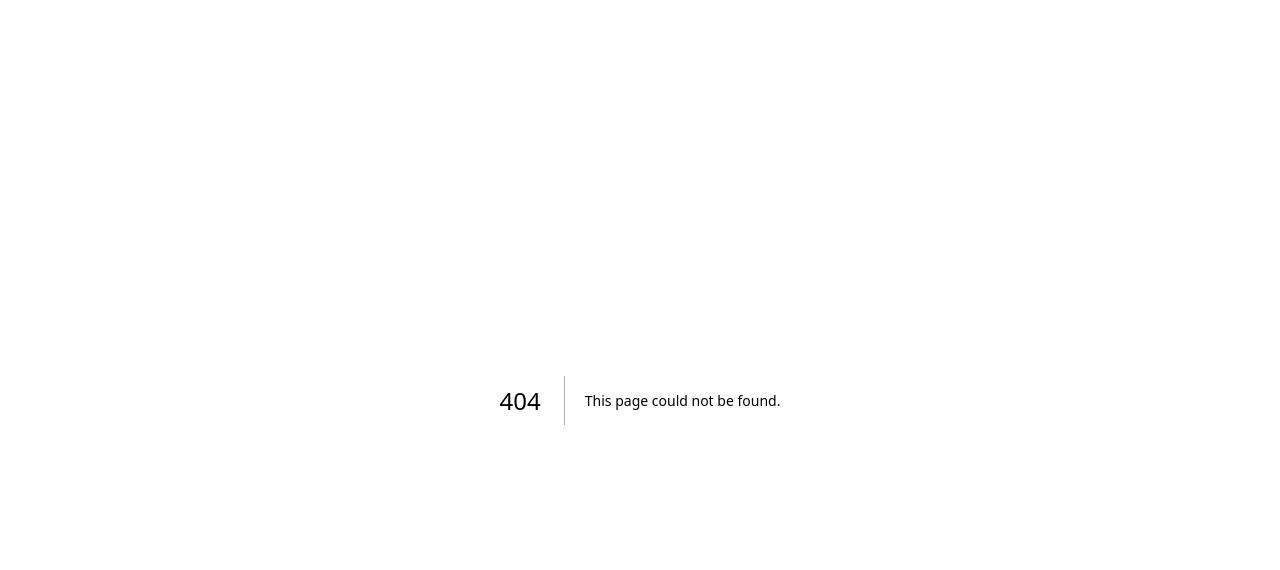
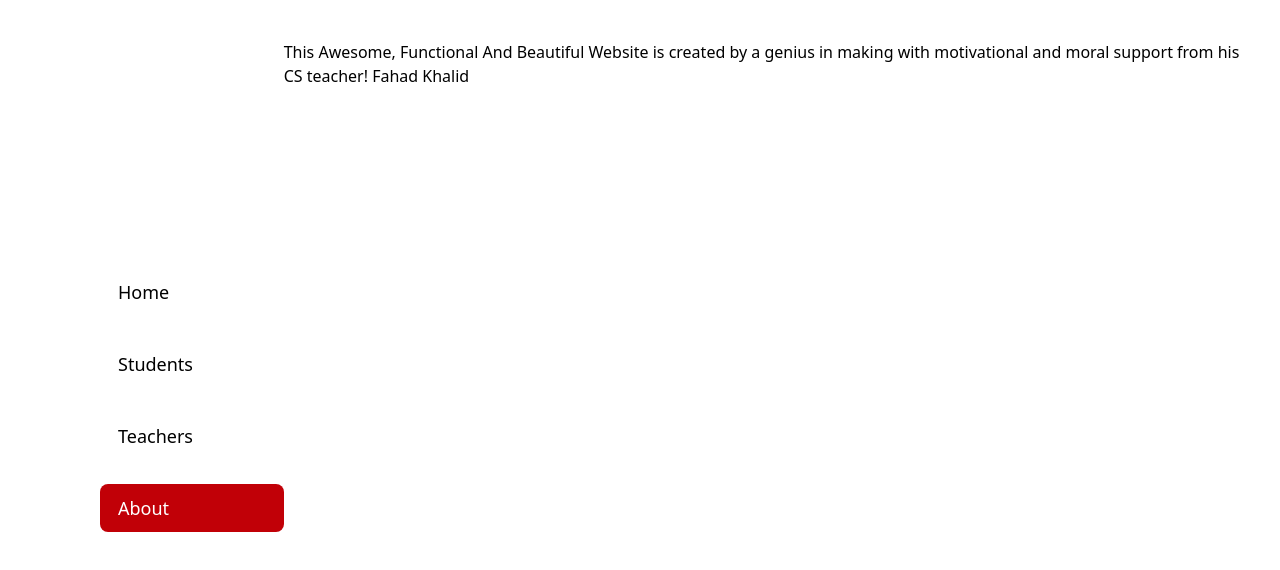
Before and after one commit to fahadCoder200/Roots, a Next.js app: page /about in a window 1280 px wide. Before the commit this address had no page. Shown: the top 570 px of the page. Built offline with nearby package versions, Linux system fonts and the light colour scheme.

Commit message:
About page added

```diff
--- /dev/null
+++ b/src/app/about/layout.tsx
@@ -0,0 +1,7 @@
+export default function Layout({children}: {children: React.ReactNode}){
+    return (
+        <div className="w-full flex p-10">
+            {children}
+        </div>
+    )
+}
--- /dev/null
+++ b/src/app/about/page.tsx
@@ -0,0 +1,10 @@
+import SideBar from "@/components/sidebar"
+
+export default function Page() {
+    return (
+        <>
+            <SideBar />
+            <p>This Awesome, Functional And Beautiful Website is created by a genius in making with motivational and moral support from his CS teacher! Fahad Khalid</p>
+        </>
+    )
+}
--- a/src/components/sidebar.tsx
+++ b/src/components/sidebar.tsx
@@ -15,7 +15,7 @@ export default function SideBar(){
                 <Link href="/dashboard-admin" onClick={() => setSelected("/dashboard-admin")} className={`hover:border-red-600 border-2 border-transparent px-4 py-2 rounded-lg cursor-pointer ${selected === '/dashboard-admin' && "bg-red-700 text-white"}`}>Home</Link>
                 <Link href="/students-info" onClick={() => setSelected("/students-info")} className={`hover:border-red-600 border-2 border-transparent px-4 py-2 rounded-lg cursor-pointer ${selected === '/students-info' && "bg-red-700 text-white"}`}>Students</Link>
                 <Link href="/teachers-info" onClick={() => setSelected("/teachers-info}")} className={`hover:border-red-600 border-2 border-transparent px-4 py-2 rounded-lg cursor-pointer ${selected === '/teachers-info' && "bg-red-700 text-white"}`}>Teachers</Link>
-                <Link href="" onClick={() => setSelected("About")} className={`hover:border-red-600 border-2 border-transparent px-4 py-2 rounded-lg cursor-pointer ${selected === 'About' && "bg-red-700 text-white"}`}>About</Link>
+                <Link href="/about" onClick={() => setSelected("/about")} className={`hover:border-red-600 border-2 border-transparent px-4 py-2 rounded-lg cursor-pointer ${selected === '/about' && "bg-red-700 text-white"}`}>About</Link>
             </div>
         </div>
     )
```
